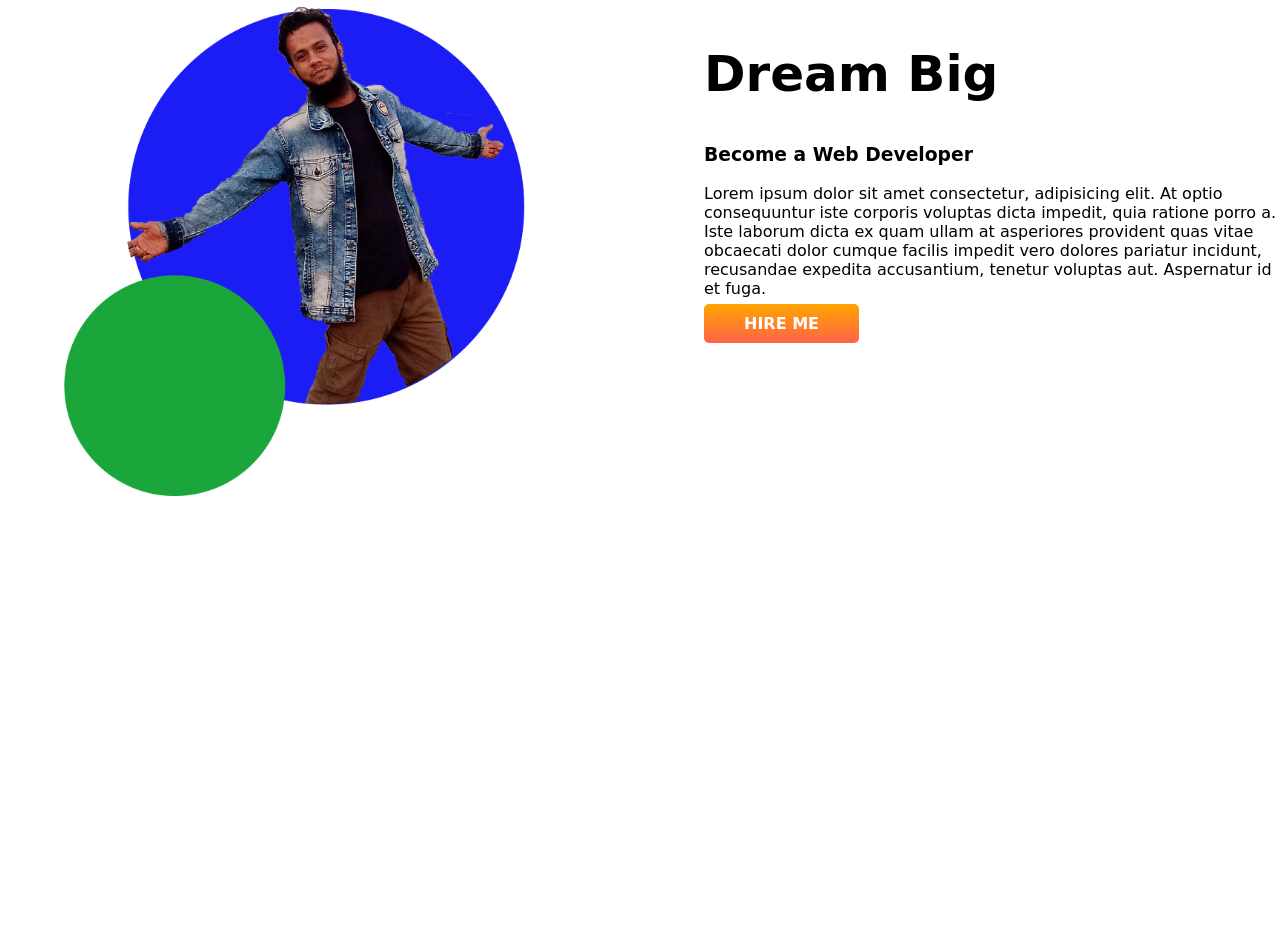
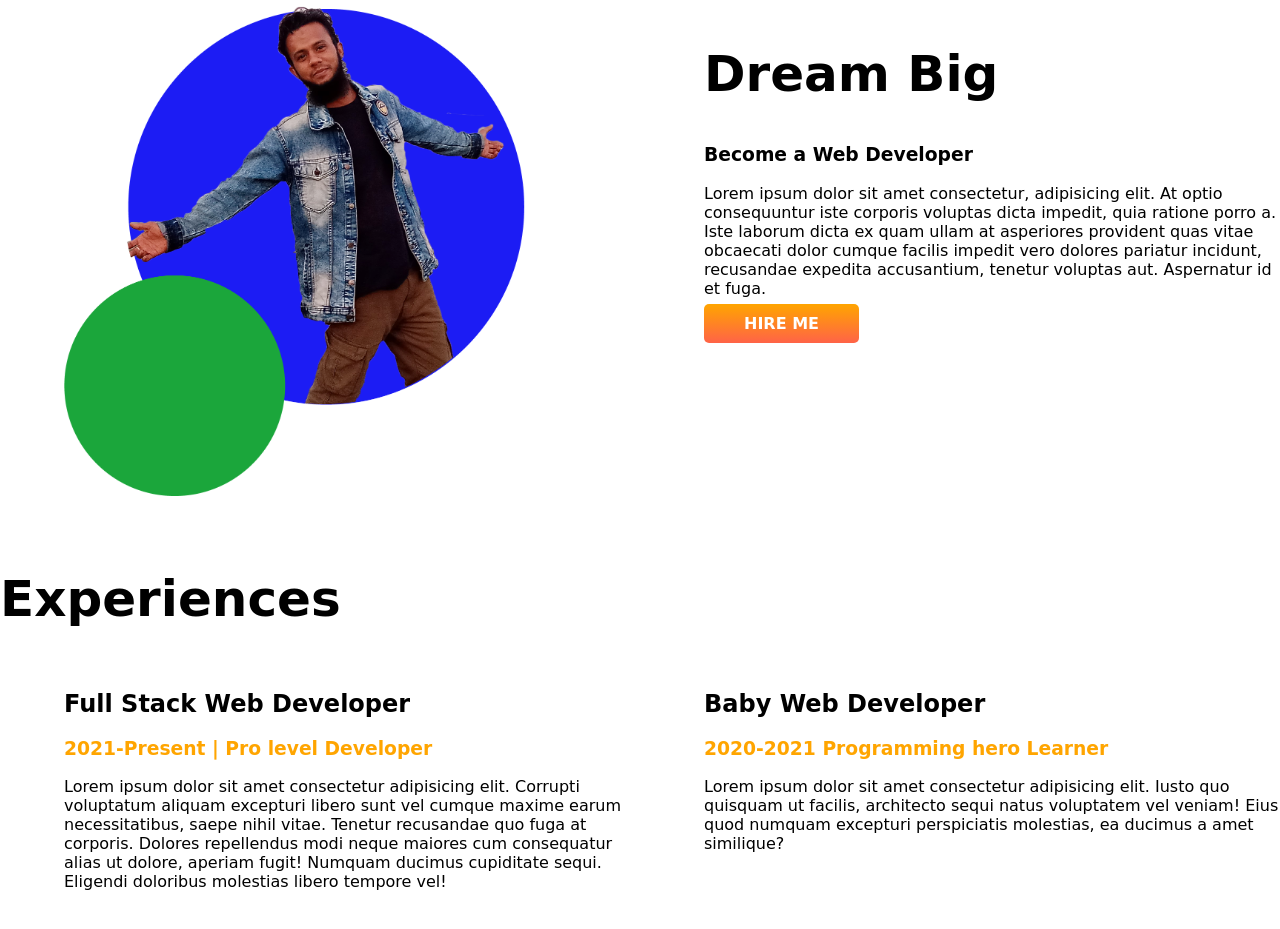
Before and after one commit to AMsumon12/4.tubast-first-site, a plain HTML site: page index.html in a window 1280 px wide. Shown: the part 497-1426 px from the top of the page. Before the commit the page ends 1067 px from the top, so only its background shows below. Drawn offline with Linux system fonts and the light colour scheme; a web font is replaced by a local one.

Commit message:
Experiance added

```diff
--- a/index.html
+++ b/index.html
@@ -15,10 +15,10 @@
 
 <body>
     <!-- 1st section start -->
-    <section class="top-banner">
+    <section class="top-banner flex-container">
         <div class="hald-width">
             <h1>Welcome</h1>
-            <h1><span>Sumon Mirza's</span> world!</h1>
+            <h1><span class="orange">Sumon Mirza's</span> world!</h1>
             <h3>Build Climber and Train Stoper</h3>
             <p>Lorem ipsum dolor sit amet consectetur, adipisicing elit. Culpa molestias in iusto tempore a natus
                 consectetur pariatur tenetur odit totam?</p>
@@ -29,7 +29,7 @@
         </div>
     </section>
     <!-- 2nd section start -->
-    <section class="dreamBig">
+    <section class="dreamBig flex-container">
         <div class="hald-width">
             <img src="image/22.png" alt="">
         </div>
@@ -46,6 +46,31 @@
             <a class="link-button" target="_blank" href="https://www.youtube.com/@smgallery8391">HIRE ME</a>
         </div>
     </section>
+    <!-- 3rd (Experience) section start -->
+    <section class="experianceArea">
+        <h1>Experiences</h1>
+        <div class="flex-container">
+            <div class="hald-width">
+                <h2>Full Stack Web Developer</h2>
+                <h3 class="orange">2021-Present | Pro level Developer</h3>
+                <p>Lorem ipsum dolor sit amet consectetur adipisicing elit. Corrupti voluptatum aliquam excepturi libero
+                    sunt
+                    vel cumque maxime earum necessitatibus, saepe nihil vitae. Tenetur recusandae quo fuga at corporis.
+                    Dolores
+                    repellendus modi neque maiores cum consequatur alias ut dolore, aperiam fugit! Numquam ducimus
+                    cupiditate
+                    sequi. Eligendi doloribus molestias libero tempore vel!</p>
+            </div>
+            <div class="hald-width">
+                <h2>Baby Web Developer</h2>
+                <h3 class="orange">2020-2021 Programming hero Learner</h3>
+                <p>Lorem ipsum dolor sit amet consectetur adipisicing elit. Iusto quo quisquam ut facilis, architecto
+                    sequi
+                    natus voluptatem vel veniam! Eius quod numquam excepturi perspiciatis molestias, ea ducimus a amet
+                    similique?</p>
+            </div>
+        </div>
+    </section>
 </body>
 
 </html>
--- a/style.css
+++ b/style.css
@@ -7,11 +7,11 @@ h1 {
     font-size: 50px;
 }
 
-span {
+.orange {
     color: orange;
 }
 
-section {
+.flex-container {
     display: flex;
     margin-bottom: 70px;
 }
```
